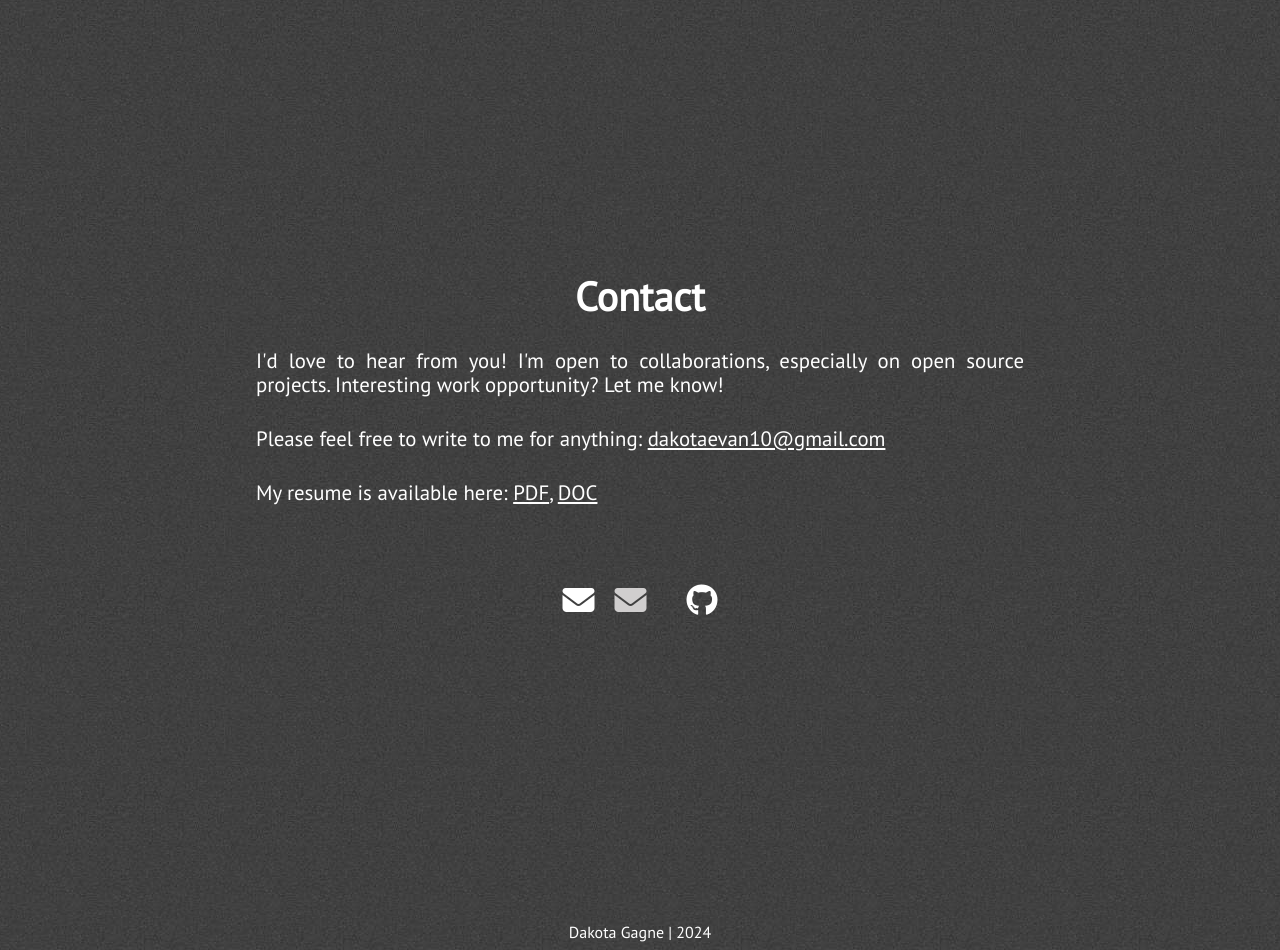
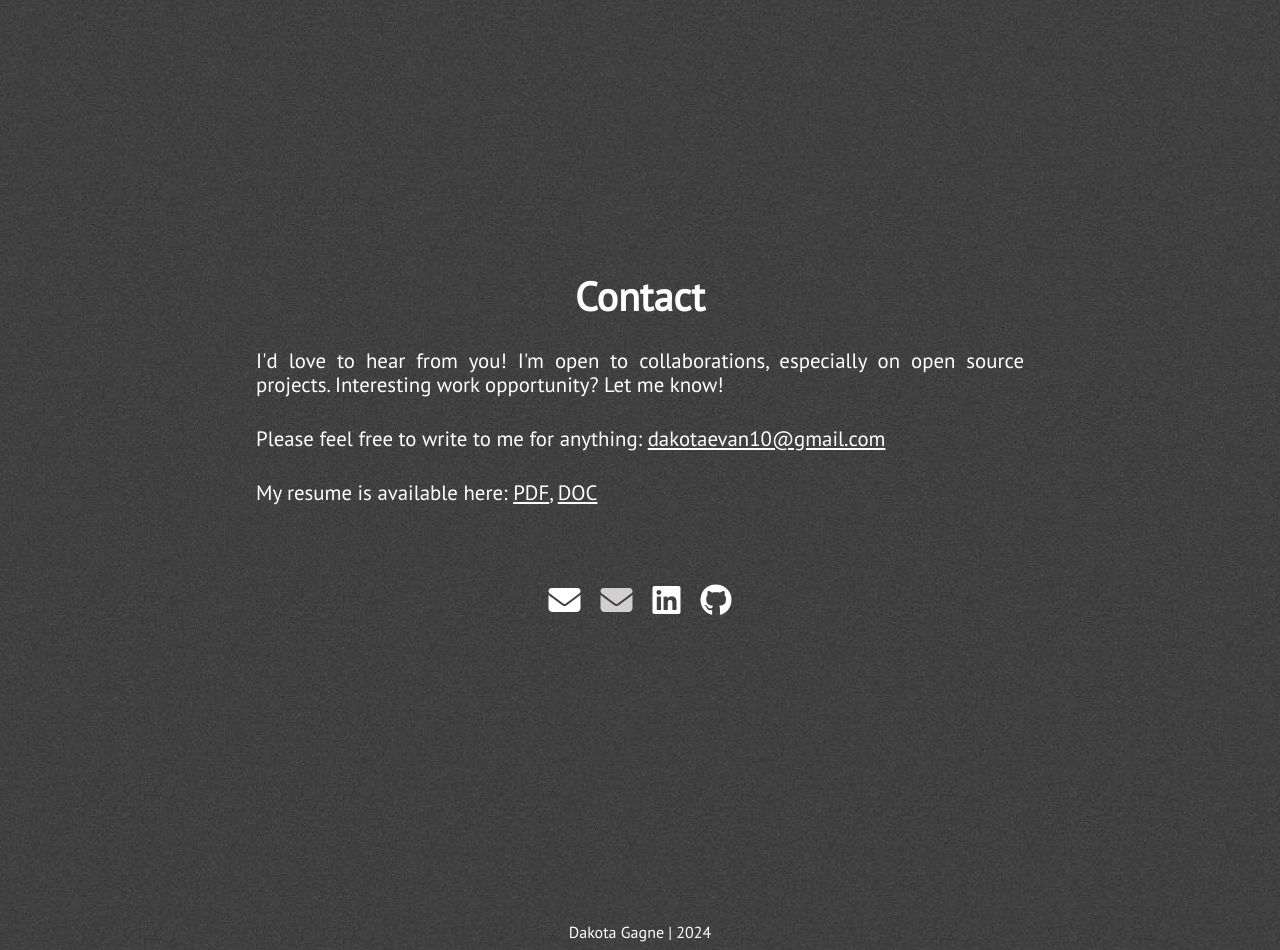
Before and after one commit to DakotaGagne/DakotaGagne.github.io, a Jekyll site: the page built from index.html, in a window 1280 px wide. Shown: the part 4363-5313 px from the top of the page. Built offline with Jekyll 4.4.1, drawn with Linux system fonts in a browser that asks for light colours; nearby versions of some CDN libraries.

Commit message:
Still working on the linkedin img

```diff
--- a/_includes/extra.html
+++ b/_includes/extra.html
@@ -19,7 +19,7 @@
                     <a href="mailto:{{ site.email2 }}"><i class="head-icon fas fa-envelope less-white-color"></i></a>
                 </span>
                 <span class="hint--bottom bottom-link" aria-label="LinkedIn">
-                    <a href="https://linkedin.com/{{ site.linkedin_username }}"><i class="head-icon fab fa-linkedin-square white-color"></i></a>
+                    <a href="https://linkedin.com/{{ site.linkedin_username }}"><i class="head-icon fab fa-linkedin white-color"></i></a>
                 </span>
                 <span class="hint--bottom bottom-link" aria-label="GitHub">
                     <a href="https://github.com/{{ site.github_username }}"><i class="head-icon fab fa-github white-color"></i></a>
```
